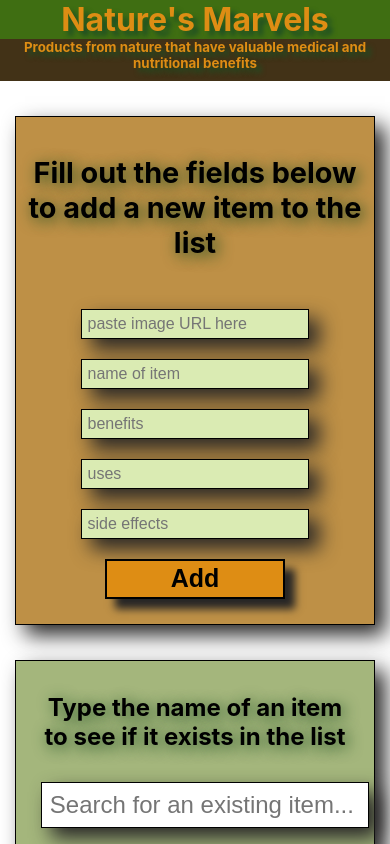
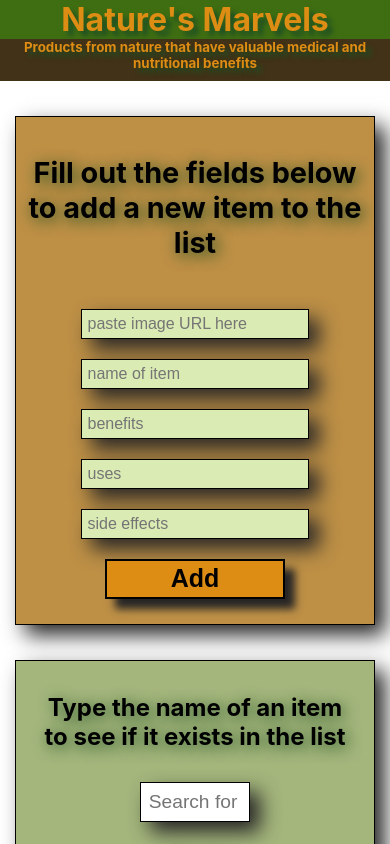
Before and after one commit to Jantzen-E/healthy-react-app, a React (Create React App) app: page / in a window 390 px wide. Shown: the top 844 px of the page. Built offline with nearby package versions, Linux system fonts and the light colour scheme; no server answers.

Commit message:
change placeholder font size

```diff
--- a/src/components/Responsive.css
+++ b/src/components/Responsive.css
@@ -117,6 +117,10 @@
         margin-left: 20px;
         margin-right: 20px;
     }
+
+    .searchInput {
+        font-size: 1.2em;
+    }
 }
 
 @media screen and (max-width: 520px) {
--- a/src/components/Search.css
+++ b/src/components/Search.css
@@ -6,6 +6,7 @@
     border: 1px solid black;
     box-shadow: 10px 10px 20px rgb(39, 38, 38);
     padding: 8px;
+    width: 30%;
 }
 
 .searchTitle {
```
